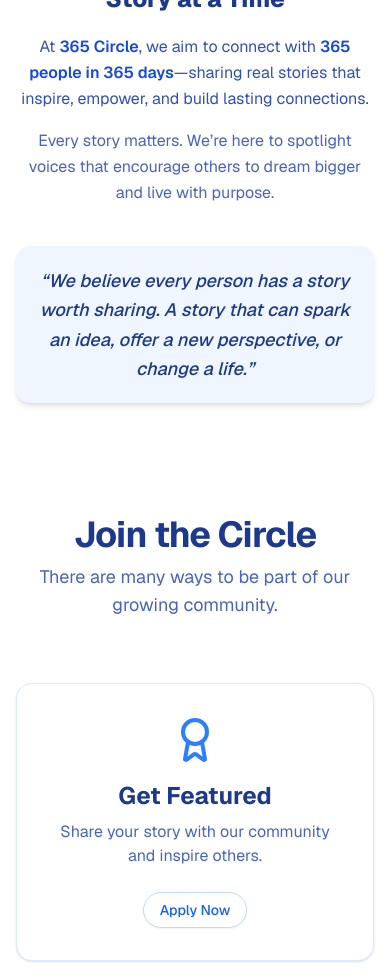
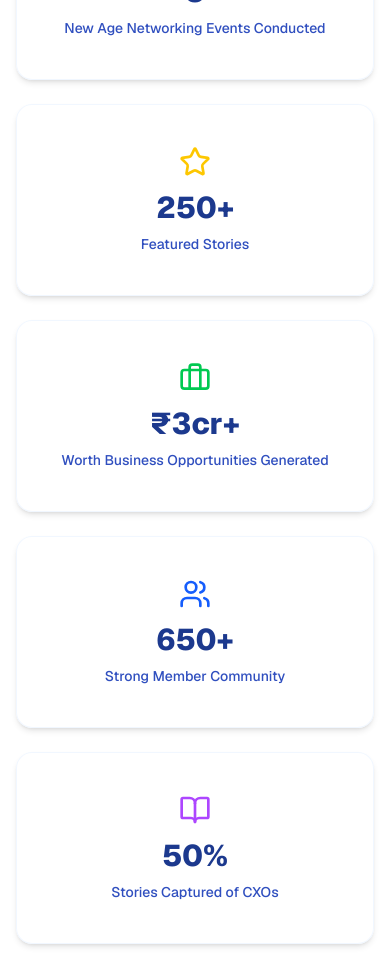
Before and after one commit to anishmalhotra40/365-circle, a Next.js app: page / in a window 390 px wide. Shown: the part 1020-1997 px from the top of the page. Built offline with nearby package versions, Linux system fonts and the light colour scheme; no server answers; the database is empty.

Commit message:
Improve website copy, add new components (Connections, Metrics), and update styling for a better user experience.  Also includes updates to the footer and about section

```diff
--- a/app/layout.tsx
+++ b/app/layout.tsx
@@ -13,7 +13,7 @@ const geistMono = Geist_Mono({
 });
 
 export const metadata: Metadata = {
-  title: "365 Circle",
+  title: "The 365 Circle",
   description: "Connect, collaborate, and grow with 365 Circle",
 };
 
--- a/app/page.tsx
+++ b/app/page.tsx
@@ -1,4 +1,4 @@
-"use client"
+"use client";
 
 import { useState, useEffect } from "react"
 import Image from "next/image"
@@ -8,11 +8,12 @@ import { ArrowRight, ChevronDown, Award, Users, Calendar } from "lucide-react"
 import Navigation from "@/components/navigation"
 import ContactModal from "@/components/contact-modal"
 import ContactForm from "@/components/contact-form"
-import { TextHoverEffect } from "@/components/text-hover"
 import FaqSection from "@/components/FAQ"
 import Footer from "@/components/Footer"
 import AboutUsSection from "@/components/about"
 import BrandCarousel from "@/components/brand-carousel"
+import Connections from "@/components/connections"
+import Metrics from "@/components/metrics"
 
 
 
@@ -76,11 +77,15 @@ export default function HomePage() {
 						<h1 className="text-5xl md:text-7xl font-extrabold text-white tracking-tighter mb-4">
 							Capturing Stories, Creating Connections.
 						</h1>
-						<p className="text-lg md:text-xl text-white max-w-2xl mx-auto mb-8">
-							A community-driven initiative dedicated to bringing together individuals from diverse walks of life to share their unique stories and build meaningful networks.
-						</p>
+						<div className="flex justify-center">
+							<div className="backdrop-blur-md bg-white/5 rounded-2xl shadow-lg px-6 py-4 max-w-2xl mx-auto mb-8">
+								<p className="text-lg md:text-xl text-white">
+									A community-driven initiative dedicated to bringing together individuals from diverse walks of life to share their unique stories and build meaningful networks.
+								</p>
+							</div>
+						</div>
 						<Button size="lg" className="bg-blue-600 text-white hover:bg-blue-700 rounded-full group" onClick={() => openModal('member')}>
-							Become a Member <ArrowRight className="w-5 h-5 ml-2 transition-transform group-hover:translate-x-1" />
+							Join the Waitllist <ArrowRight className="w-5 h-5 ml-2 transition-transform group-hover:translate-x-1" />
 						</Button>
 					</div>
 				</div>
@@ -90,10 +95,12 @@ export default function HomePage() {
 				</a>
 			</section>
 
-			{/* Marquee Banner */}
+			<Metrics />
+
+			{/* Marquee Banner
 			<div className="w-full">
 				<TextHoverEffect />
-			</div>
+			</div> */}
 
 			{/* About Us Section */}
 			<div><AboutUsSection /></div>
@@ -136,6 +143,8 @@ export default function HomePage() {
 				</div>
 			</section>
 
+			<Connections />
+
 			{/* Newsletter Section */}
 			<section id="newsletter" className="py-20 md:py-32 bg-blue-50/50">
 				<div className="container mx-auto px-4">
--- a/components/FAQ.tsx
+++ b/components/FAQ.tsx
@@ -27,7 +27,7 @@ const faqItems = [
 
 export default function FaqSection() {
 	return (
-		<section id="faq" className="py-20 md:py-32">
+		<section id="faq" className="py-20 md:py-20">
 			<div className="container mx-auto px-4">
 				<div className="max-w-3xl mx-auto text-center mb-12">
 					<h2 className="text-4xl md:text-5xl font-bold text-blue-900 dark:text-blue-200 mb-4">Frequently Asked Questions</h2>
--- a/components/about.tsx
+++ b/components/about.tsx
@@ -1,12 +1,11 @@
-"use client"
+"use client";
 
-import Image from "next/image"
+import Image from "next/image";
 
 export default function AboutUsSection() {
   return (
     <section id="about" className="pt-8 md:pt-12 pb-8 overflow-hidden bg-white">
       <div className="relative mx-auto px-4 flex flex-col md:flex-row items-center justify-between gap-12 md:gap-20 max-w-5xl">
-
         {/* Left: Text Content */}
         <div className="w-full md:w-1/2 text-center md:text-left">
           <h2 className="text-xs md:text-sm font-semibold text-blue-600 tracking-widest uppercase">
@@ -18,16 +17,20 @@ export default function AboutUsSection() {
           </h3>
 
           <p className="mt-5 text-base md:text-lg text-blue-800/90 leading-relaxed">
-						At <span className="font-semibold text-blue-700">365 Circle</span>, we aim to connect with <span className="font-semibold text-blue-700">365 people in 365 days</span>—sharing real stories that inspire, empower, and build lasting connections.
-					</p>
-
-					<p className="mt-4 text-base md:text-lg text-blue-800/80 leading-relaxed">
-						Every story matters. We’re here to spotlight voices that encourage others to dream bigger and live with purpose.
+            To spotlight and celebrate the journeys of{" "}
+            <span className="font-semibold text-blue-700">
+              365 visionary CXOs, founders, and business leaders
+            </span>
+            —capturing their stories, sharing their offerings, and fostering
+            meaningful opportunities within a thriving community of inspiration,
+            insight, and connection.
           </p>
 
           <div className="mt-10 bg-blue-50/100 p-5 md:p-6 rounded-xl shadow-md hover:shadow-lg transition-all duration-300 ease-in-out">
             <blockquote className="text-center md:text-left text-lg md:text-xl font-medium text-blue-900 italic leading-relaxed">
-							&ldquo;We believe every person has a story worth sharing. A story that can spark an idea, offer a new perspective, or change a life.&rdquo;
+              &ldquo;We believe every person has a story worth sharing. A story
+              that can spark an idea, offer a new perspective, or change a
+              life.&rdquo;
             </blockquote>
           </div>
         </div>
@@ -45,5 +48,5 @@ export default function AboutUsSection() {
         </div>
       </div>
     </section>
-	)
+  );
 }
--- a/components/brand-carousel.tsx
+++ b/components/brand-carousel.tsx
@@ -43,10 +43,10 @@ const BrandCarousel: React.FC = () => {
             Our <span className="text-blue-500">Trusted Network</span>
           </span>
         </div>
-        <h2 className="text-2xl sm:text-3xl md:text-4xl font-bold text-[#0B0B0B] leading-tight">
-          Working With Students & Corporates <br /> From Leading Organizations & Institutions
+        <h2 className="text-2xl sm:text-3xl md:text-4xl font-bold text-blue-900 leading-tight">
+          Working With Founders & Corporates <br /> From Leading Organizations & Institutions
         </h2>
-        <p className="mt-4 text-sm md:text-base text-[#2C3E50] max-w-xl mx-auto">
+        <p className="mt-4 text-sm md:text-base text-blue-500 max-w-xl mx-auto">
           Gain insights, mentorship, and career opportunities from professionals at top companies worldwide.
         </p>
       </motion.div>
--- a/app/365-connections/page.tsx
+++ b/components/connections.tsx
@@ -1,15 +1,12 @@
 "use client";
-
 import React, { useState, useEffect } from "react";
-import { ChevronDown, ChevronLeft, ChevronRight, Mail, Star, Linkedin} from "lucide-react";
+import { ChevronDown, ChevronLeft, ChevronRight, Mail, Star, Linkedin } from "lucide-react";
 import cn from "classnames";
-import Footer from "@/components/Footer";
 import { createClient } from "@/lib/supabase/client";
 import Image from "next/image";
 
 const supabase = createClient();
 
-// Updated type to match new schema (case-sensitive, spaces, etc.)
 type Connection = {
   id: number;
   Name?: string;
@@ -40,20 +37,21 @@ type ProfileCardProps = {
 
 function ProfileCard({ name, designation, organization_name, industry, email, linkedin_url, featured, post_url }: ProfileCardProps) {
   return (
-    <div className="group relative overflow-hidden rounded-3xl bg-white p-6 shadow-lg transition-all duration-300 hover:shadow-xl">
+    <div className="group relative overflow-hidden rounded-3xl bg-white p-6 shadow-md transition-all duration-150 border border-blue-100/30 cursor-pointer
+      hover:shadow-lg hover:-translate-y-1 hover:scale-[1.025]">
       {/* Featured Tag */}
       {featured && (
         <span className="absolute top-4 left-4 z-10 rounded-full bg-yellow-400/90 px-3 py-1 text-xs font-bold text-white shadow">Featured</span>
       )}
       {/* Profile Photo */}
       <div className="mb-4 flex justify-center">
-        <div className="h-20 w-20 overflow-hidden rounded-full bg-gray-100 border border-gray-200 flex items-center justify-center">
+        <div className="h-20 w-20 overflow-hidden rounded-full bg-gray-100 border border-gray-200 flex items-center justify-center group-hover:scale-105 transition-transform duration-150">
           <Image src="/placeholder.svg" alt={name} width={80} height={80} className="h-full w-full rounded-full object-contain" />
         </div>
       </div>
       {/* Profile Info */}
       <div className="text-center">
-        <h3 className="text-lg font-semibold text-gray-900 truncate" title={name}>{name}</h3>
+        <h3 className="text-lg font-semibold text-gray-900 truncate group-hover:text-blue-700 transition-colors duration-150" title={name}>{name}</h3>
         <p className="mt-1 text-sm text-blue-700 font-medium truncate" title={designation}>{designation}</p>
         <p className="mt-1 text-xs text-gray-500 truncate" title={organization_name}>{organization_name}</p>
         <p className="mt-1 text-xs text-blue-500 font-semibold truncate" title={industry}>{industry}</p>
@@ -154,22 +152,22 @@ const Connections = () => {
 
   return (
     <>
-      <section id="connections" className="py-20 md:py-32 bg-white dark:bg-black">
-        <div className="max-w-7xl mx-auto px-6">
-          <div className="text-center mb-16">
-            <h2 className="text-4xl md:text-5xl font-extrabold text-[#22306e]">
+      <section id="connections" className="pb-10 md:pb-16 bg-transparent">
+        <div className="max-w-7xl mx-auto px-4 sm:px-6">
+          <div className="text-center mb-8 md:mb-10">
+            <h2 className="inline-block text-3xl md:text-4xl lg:text-5xl font-extrabold tracking-tight text-blue-900 dark:text-blue-200 drop-shadow-lg px-2 py-1 rounded-md">
               Connections Across Industry
             </h2>
-            <p className="text-lg text-[#22306e] mt-4 max-w-xl mx-auto font-medium">
+            <p className="text-base md:text-lg text-blue-900 dark:text-blue-200 mt-2 max-w-xl mx-auto font-medium opacity-80">
               Discover professionals from various fields.
             </p>
           </div>
-          <div className="flex justify-end mb-12 relative">
+          <div className="flex justify-end mb-6 md:mb-8 relative">
             <div className="relative">
               <button
                 onClick={() => setDropdownOpen(!dropdownOpen)}
                 className={cn(
-                  "flex items-center gap-2 px-6 py-3 text-base font-semibold rounded-xl border border-[#405ff4] bg-white text-[#405ff4] hover:bg-blue-50 shadow transition-all min-w-[200px] justify-between focus:outline-none focus:ring-2 focus:ring-[#405ff4]",
+                  "flex items-center gap-2 px-5 py-2 text-base font-semibold rounded-xl border border-[#405ff4] bg-white text-[#405ff4] hover:bg-blue-50 shadow transition-all min-w-[180px] justify-between focus:outline-none focus:ring-2 focus:ring-[#405ff4]",
                   dropdownOpen && "ring-2 ring-[#405ff4]"
                 )}
               >
@@ -177,7 +175,7 @@ const Connections = () => {
                 <ChevronDown className={`w-5 h-5 transition-transform ${dropdownOpen ? "rotate-180" : ""}`} />
               </button>
               {dropdownOpen && (
-                <div className="absolute top-14 right-0 w-56 bg-white rounded-xl shadow-lg z-50 overflow-hidden border border-[#405ff4] animate-fade-in">
+                <div className="absolute top-12 right-0 w-52 bg-white rounded-xl shadow-lg z-50 overflow-hidden border border-[#405ff4] animate-fade-in">
                   {filterOptions.map((type) => (
                     <button
                       key={type}
@@ -199,7 +197,7 @@ const Connections = () => {
               )}
             </div>
           </div>
-          <div className="grid grid-cols-1 sm:grid-cols-2 lg:grid-cols-3 gap-8">
+          <div className="grid grid-cols-1 sm:grid-cols-2 lg:grid-cols-3 gap-6 md:gap-8">
             {paginatedConnections.map((prof) => (
               <ProfileCard
                 key={prof.id}
@@ -216,11 +214,11 @@ const Connections = () => {
           </div>
           {/* Pagination controls if needed */}
           {totalPages > 1 && (
-            <div className="flex justify-center mt-12 gap-4">
+            <div className="flex justify-center mt-10 gap-4">
               <button
                 onClick={() => setPage((p) => Math.max(1, p - 1))}
                 disabled={page === 1}
-                className="px-4 py-2 rounded-lg border bg-white text-[#405ff4] font-semibold disabled:opacity-50 flex items-center gap-2"
+                className="px-4 py-2 rounded-lg border bg-white text-[#405ff4] font-semibold disabled:opacity-50 flex items-center gap-2 shadow-sm hover:bg-blue-50 transition"
               >
                 <ChevronLeft className="w-4 h-4" /> Prev
               </button>
@@ -228,7 +226,7 @@ const Connections = () => {
               <button
                 onClick={() => setPage((p) => Math.min(totalPages, p + 1))}
                 disabled={page === totalPages}
-                className="px-4 py-2 rounded-lg border bg-white text-[#405ff4] font-semibold disabled:opacity-50 flex items-center gap-2"
+                className="px-4 py-2 rounded-lg border bg-white text-[#405ff4] font-semibold disabled:opacity-50 flex items-center gap-2 shadow-sm hover:bg-blue-50 transition"
               >
                 Next <ChevronRight className="w-4 h-4" />
               </button>
@@ -236,7 +234,6 @@ const Connections = () => {
           )}
         </div>
       </section>
-      <Footer />
     </>
   );
 };
--- /dev/null
+++ b/components/metrics.tsx
@@ -0,0 +1,70 @@
+'use client';
+
+import React from 'react';
+import CountUp from 'react-countup';
+import { Users, Star, Briefcase, Users2, BookOpen } from 'lucide-react';
+
+const metrics = [
+  {
+    title: 'New Age Networking Events Conducted',
+    value: 5,
+    suffix: '',
+    icon: <Users2 className="w-8 h-8 text-blue-500" />,
+  },
+  {
+    title: 'Featured Stories',
+    value: 250,
+    suffix: '+',
+    icon: <Star className="w-8 h-8 text-yellow-400" />,
+  },
+  {
+    title: 'Worth Business Opportunities Generated',
+    value: 3,
+    suffix: 'cr+',
+    prefix: '₹',
+    icon: <Briefcase className="w-8 h-8 text-green-500" />,
+  },
+  {
+    title: 'Strong Member Community',
+    value: 650,
+    suffix: '+',
+    icon: <Users className="w-8 h-8 text-blue-600" />,
+  },
+  {
+    title: 'Stories Captured of CXOs',
+    value: 50,
+    suffix: '%',
+    icon: <BookOpen className="w-8 h-8 text-purple-500" />,
+  },
+];
+
+const Metrics = () => {
+  return (
+    <section className="w-full py-16 bg-white">
+      <div className="max-w-7xl mx-auto px-4">
+        <div className="grid grid-cols-1 sm:grid-cols-2 md:grid-cols-3 lg:grid-cols-5 gap-6 md:gap-8">
+          {metrics.map((metric, index) => (
+            <div
+              key={index}
+              className="flex flex-col items-center justify-center bg-white/70 dark:bg-blue-900/60 backdrop-blur-md rounded-2xl shadow-md p-6 md:p-8 h-48 hover:scale-105 hover:shadow-xl transition-all duration-200 border border-blue-100/40 dark:border-blue-800/40"
+            >
+              <div className="mb-3">{metric.icon}</div>
+              <h2 className="text-3xl md:text-4xl font-extrabold text-blue-900 dark:text-blue-100">
+                <CountUp
+                  start={0}
+                  end={metric.value}
+                  duration={2}
+                  suffix={metric.suffix}
+                  prefix={metric.prefix || ''}
+                />
+              </h2>
+              <p className="mt-2 text-center text-sm font-medium text-blue-800 dark:text-blue-200 opacity-90">{metric.title}</p>
+            </div>
+          ))}
+        </div>
+      </div>
+    </section>
+  );
+};
+
+export default Metrics;
--- a/next.config.ts
+++ b/next.config.ts
@@ -4,6 +4,7 @@ const nextConfig: NextConfig = {
   images: {
     domains: [
       "res.cloudinary.com",
+      "media.licdn.com", // Allow LinkedIn profile images
     ],
   },
 };
--- a/package.json
+++ b/package.json
@@ -27,6 +27,7 @@
     "motion": "^12.23.5",
     "next": "15.2.4",
     "react": "^19.0.0",
+    "react-countup": "^6.5.3",
     "react-dom": "^19.0.0",
     "supabase": "^2.31.4",
     "tailwind-merge": "^3.3.1"
```
Also changed, not shown: components/Footer.tsx (+12 -7 lines), components/contact-form.tsx (+71 -3 lines), public/tclogo.svg (added), 1 other file (tests, documents, lock files or other folders). Lines whose indentation alone changed are shown as unchanged.
